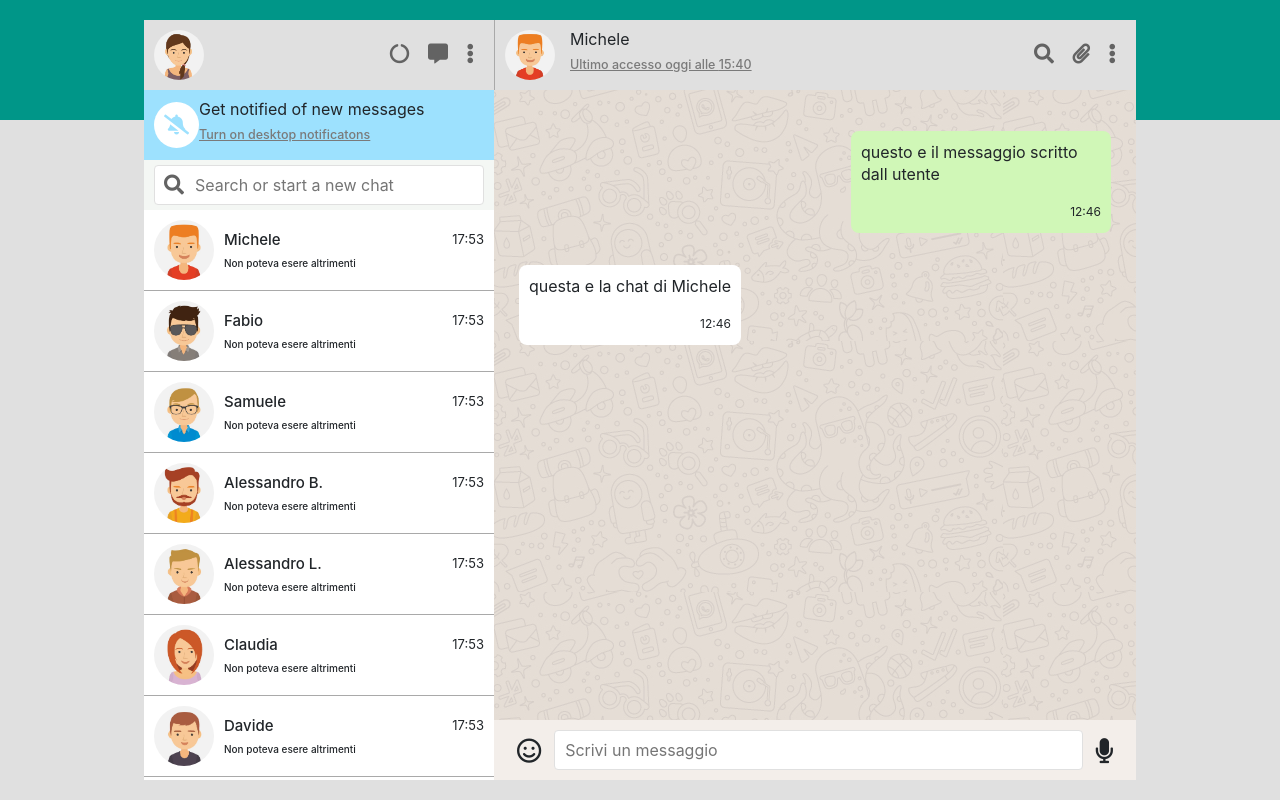
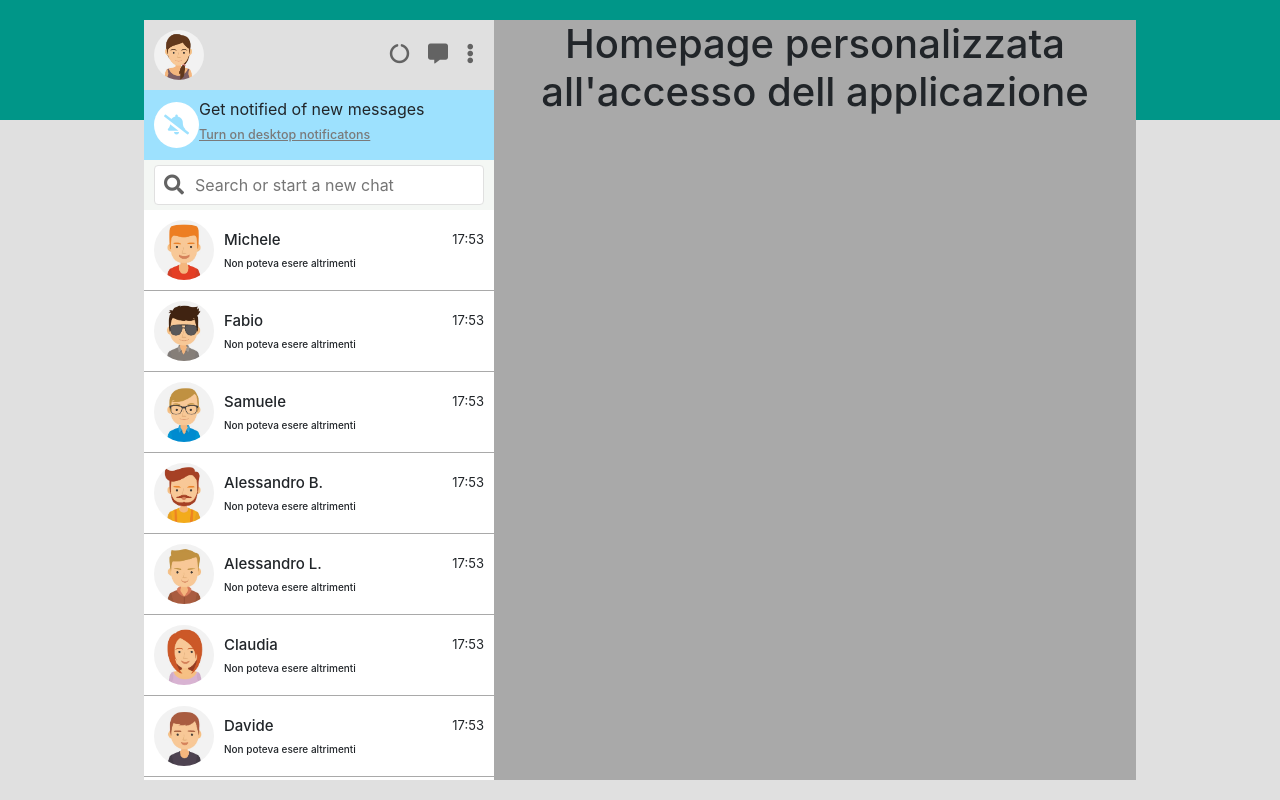
Before and after one commit to ENZOboldi87/js-html-css-boolzap, a plain HTML site: page index.html in a window 1280 px wide. Drawn offline with nearby package versions, Linux system fonts and the light colour scheme.

Commit message:
aggiornamento
Aggiunta schermata di Homepage quando si accede(beta)
General Fix

```diff
--- a/css/mystyle.css
+++ b/css/mystyle.css
@@ -211,6 +211,14 @@
     padding: 25px;
   }
 
+  .homepage-content {
+    width: calc(100% - 350px);
+    height: 100%;
+    display: flex;
+    flex-direction: column;
+    background-color: darkgray;
+  }
+
   .content .chat .user_chat {
     flex-direction: column;
     display: flex;
--- a/index.html
+++ b/index.html
@@ -134,7 +134,11 @@
         </div>
         <!-- ends left sidebar -->
         <!-- content -->
+        <div class="homepage-content">
+        <h1 class="text-center">Homepage personalizzata all'accesso dell applicazione</h1>
+        </div>
         <div class="content float-left">
+
           <!-- top header content -->
           <div class="top_header_bar d-flex">
             <div class="contact d-flex" data-head="0">
@@ -218,7 +222,7 @@
           <!-- ends top header content -->
           <!-- chat -->
           <div class="chat">
-            <div class="user_chat d-flex" data-user="0">
+            <div class="user_chat d-none" data-user="0">
               <div class="box_chat send">
                 <p>questo e il messaggio scritto dall utente</p>
                 <span>12:46</span>
--- a/js/myscript.js
+++ b/js/myscript.js
@@ -1,19 +1,31 @@
 $(document).ready(function() {
- $('.contacts ul li').click(function(){
+  // di default il contenuto delle chat viene nascosto
+  $('.content').hide();
+
+  // al click sulle chat
+  $('.contacts ul li').click(function(){
+   // effetto sulla chat selezionata(grigio scuro)
    $('ul li').removeClass('selected');
    $(this).addClass('selected');
+   // in fase beta: mostrare le chat in base al numero(data element 1,2,3,4 etc)
    var dataElement = $(this).attr('data-element');
-   if ($('.chat .user_chat').hasClass('d-flex')) {
+   if ($('.chat .user_chat').hasClass('d-none')) {
      $('.chat .user_chat').removeClass('d-flex');
    }
    var selettore = '.chat .user_chat[data-user="' + dataElement + '"]';
    $(selettore).addClass('d-flex');
+   // quando si seleziona una chat il contenuto viene mostrato e viene nascosta la schermata homepage
+   $('.homepage-content').hide();
+   $('.content').show();
+
+
+
 
  })
 
+// quando passo il cursore sulle chat da effetto hover
  $('.contacts ul li').hover(function() {
    $(this).addClass('selected_hover');
-
  }, function() {
    $(this).removeClass('selected_hover');
  });
@@ -23,20 +35,20 @@
    Cerca();
  });
 
+// quando premo invio e invia il messaggio
  $('.message input').keyup(function() {
    if (event.which === 13 || event.keyCode === 13) {
      invioMessaggio();
    }
  });
 
+
+// prova per cambiare icona
  $('.message i.fab').click(function() {
    alert('funziona');
    $('input').val('');
 
  });
-
-
-
 
  // funzioni
 // funzione per inviare il messaggio
```
